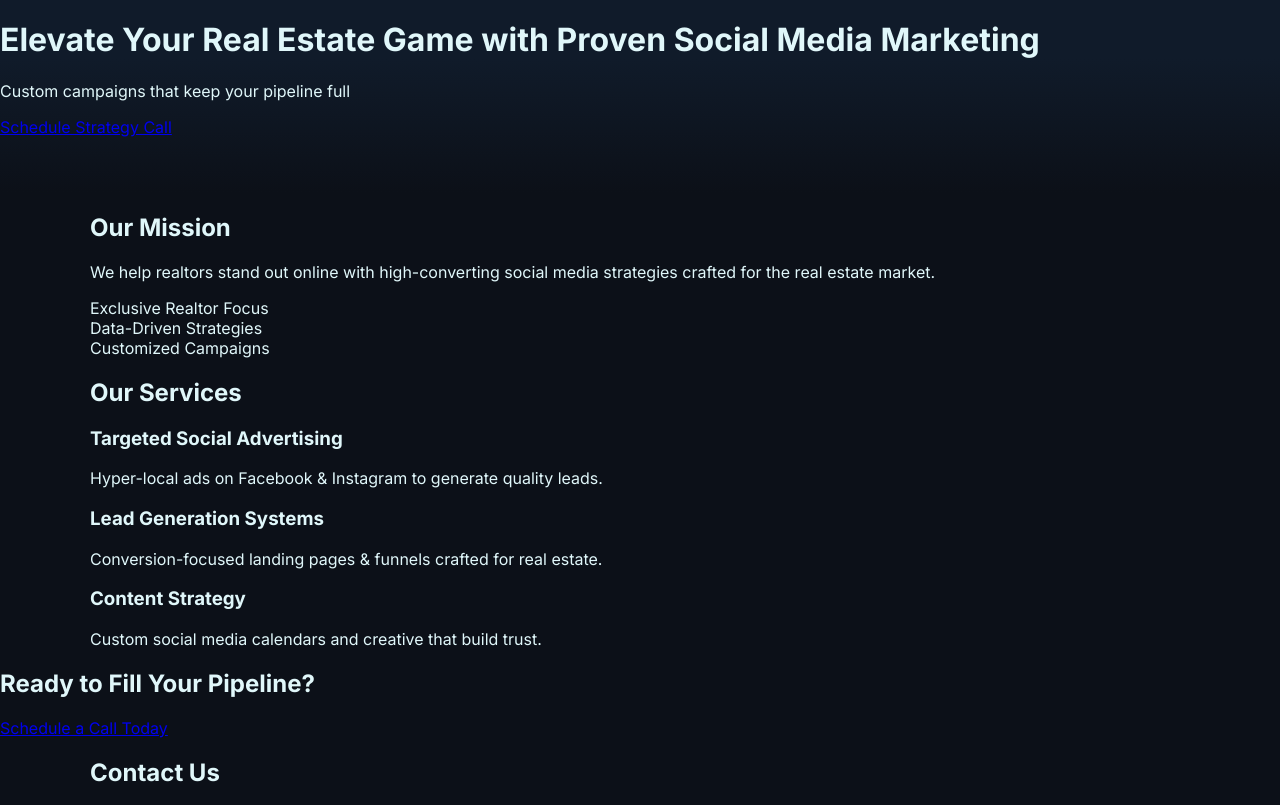
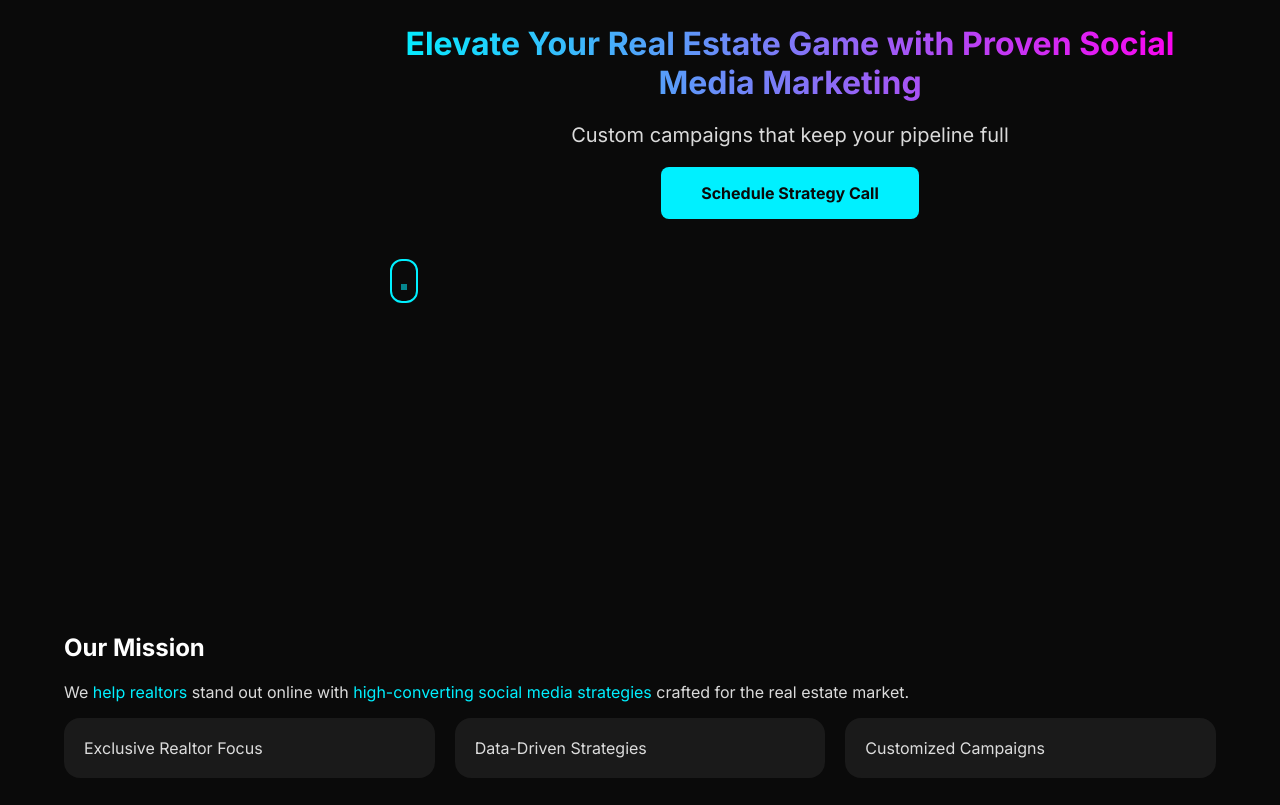
Before and after one commit to dilmuhammad765/celio-marketing-site, a plain HTML site: page index.html in a window 1280 px wide. Shown: the part 247-1052 px from the top of the page. Drawn offline with Linux system fonts and the light colour scheme.

Commit message:
Update style.css

```diff
--- a/style.css
+++ b/style.css
@@ -1,54 +1,145 @@
-:root {
-  --bg: #0c1018;
-  --accent: #00ffe7;
-  --accent2: #ff2fd1;
-  --sub: #b6f0ff;
-  --radius: 18px;
-  --font: 'Inter', Arial, sans-serif;
+body {
+  background: #0A0A0A;
+  color: rgba(255, 255, 255, 0.85);
+  font-family: 'Inter', sans-serif;
+  margin: 0;
 }
-html, body {
-  margin: 0; padding: 0;
-  background: var(--bg);
-  color: #e0f7fa;
-  font-family: var(--font);
-  scroll-behavior: smooth;
+
+h1, h2, h3 {
+  color: white;
+  font-weight: 700;
 }
+
+.gradient-text {
+  background: linear-gradient(90deg, #00F0FF, #FF00F0);
+  -webkit-background-clip: text;
+  -webkit-text-fill-color: transparent;
+}
+
 .container {
-  width: 100%;
-  max-width: 1100px;
+  width: 90%;
+  max-width: 1200px;
   margin: 0 auto;
-  padding: 0 1.3rem;
+  padding: 60px 0;
 }
-header {
-  background: linear-gradient(180deg, #101b2a 65%, var(--bg) 100%);
-  padding-bottom: 3.5rem;
+
+.hero {
+  position: relative;
+  height: 100vh;
+  display: flex;
+  align-items: center;
+  justify-content: center;
+  text-align: center;
+  overflow: hidden;
 }
-.nav-container {
+
+.hero-content {
+  z-index: 1;
+  max-width: 800px;
+}
+
+.subhead {
+  font-size: 1.25rem;
+  margin: 20px 0;
+}
+
+.cta-button {
+  background: #00F0FF;
+  color: #0A0A0A;
+  padding: 16px 40px;
+  font-weight: 600;
+  border-radius: 8px;
+  text-decoration: none;
+  display: inline-block;
+  transition: transform 0.3s ease;
+}
+
+.cta-button:hover {
+  transform: scale(1.05);
+}
+
+.scroll-indicator {
+  margin-top: 40px;
+  width: 24px;
+  height: 40px;
+  border: 2px solid #00F0FF;
+  border-radius: 12px;
+  position: relative;
+}
+
+.scroll-indicator::before {
+  content: "";
+  width: 6px; height: 6px;
+  background: #00F0FF;
+  position: absolute;
+  top: 8px; left: 50%;
+  transform: translateX(-50%);
+  animation: scroll 1.5s infinite;
+}
+
+@keyframes scroll {
+  0% { top: 8px; opacity: 1; }
+  50% { top: 24px; opacity: 0.5; }
+  100% { top: 8px; opacity: 1; }
+}
+
+.highlight {
+  color: #00F0FF;
+}
+
+.value-cards, .service-cards {
   display: flex;
-  justify-content: space-between;
-  align-items: center;
-  padding-top: 2.3rem;
+  flex-wrap: wrap;
+  gap: 20px;
 }
-.logo { display: flex; gap: 0.5em; align-items: center; font-weight: 700; font-size: 1.18rem; color: var(--accent);}
-.logo img { width: 44px; height: 44px; filter: drop-shadow(0 0 10px var(--accent)); }
-nav a { margin-left: 2.1em; font-weight: 600; font-size: 1.05rem; color: var(--sub);}
-nav a::after { content: ""; display: block; margin: 0 auto; width: 0; height: 2.5px; background: var(--accent2); transition: width 0.2s;}
-nav a:hover::after { width: 65%; }
-.hero { display: flex; flex-wrap: wrap; align-items: center; gap: 2.5rem; margin-top: 3.5rem;}
-.hero-left { flex: 1 1 380px; min-width: 320px;}
-.hero-main { color: var(--accent); font-size: 2.4rem; font-weight: 700;}
-.hero-highlight { color: var(--accent2); font-size: 1.55rem; font-weight: 600; text-shadow: 0 0 9px var(--accent2);}
-.hero-desc { margin: 1.1em 0 2em 0; font-size: 1.15rem; color: var(--sub);}
-.hero-actions { display: flex; gap: 1.2em; margin-bottom: 2em;}
-.btn { padding: 0.92em 2.2em; border-radius: 28px; font-weight: 700; font-size: 1.11rem; cursor: pointer; text-decoration: none; transition: transform 0.19s;}
-.primary { background: linear-gradient(90deg, var(--accent), var(--accent2)); color: #fff;}
-.secondary { background: #1a1f2c; color: var(--accent); border: 1.5px solid var(--accent2);}
-.primary:hover, .secondary:hover { transform: scale(1.06);}
-.hero-stats { display: flex; gap: 2em; margin-top: 1.2em;}
-.stat-num { font-size: 1.7rem; font-weight: 700; color: var(--accent2); text-shadow: 0 0 12px var(--accent2);}
-.stat-label { font-size: 1.05rem; color: var(--sub);}
-.hero-right { flex: 1 1 320px; display: flex; justify-content: center;}
-.lead-funnel-3d-interactive { width: 260px; height: 260px; display: flex; flex-direction: column; align-items: center; justify-content: center; animation: pulse-funnel 2.5s infinite alternate;}
-.funnel-instructions { font-size: 0.92em; color: var(--accent2); opacity: 0.78; animation: flicker 2.5s infinite alternate;}
-@keyframes pulse-funnel {0% { box-shadow: 0 0 40px var(--accent); } 100% { box-shadow: 0 0 75px var(--accent2); }}
-@keyframes flicker { from { opacity: 0.78;} to { opacity: 1;}}
+
+.card, .service-card {
+  flex: 1 1 250px;
+  background: #1A1A1A;
+  padding: 20px;
+  border-radius: 16px;
+  transition: transform 0.5s;
+}
+
+.card:hover, .service-card:hover {
+  transform: rotateY(10deg) scale(1.05);
+}
+
+.cta-full {
+  background: linear-gradient(135deg, #00F0FF, #FF00F0);
+  text-align: center;
+  padding: 100px 20px;
+}
+
+.cta-button.glow {
+  background: white;
+  color: #0A0A0A;
+  padding: 20px 60px;
+  font-size: 1.5rem;
+  border-radius: 12px;
+  transition: box-shadow 0.3s ease;
+}
+
+.cta-button.glow:hover {
+  box-shadow: 0 0 40px #FF00F0;
+}
+
+.contact form {
+  display: flex;
+  flex-direction: column;
+  gap: 20px;
+}
+
+.contact input, .contact textarea {
+  background: transparent;
+  border: 2px solid #00F0FF;
+  padding: 16px;
+  color: white;
+  border-radius: 8px;
+  outline: none;
+  transition: border-color 0.3s;
+}
+
+.contact input:focus, .contact textarea:focus {
+  border-color: #FF00F0;
+}
```
